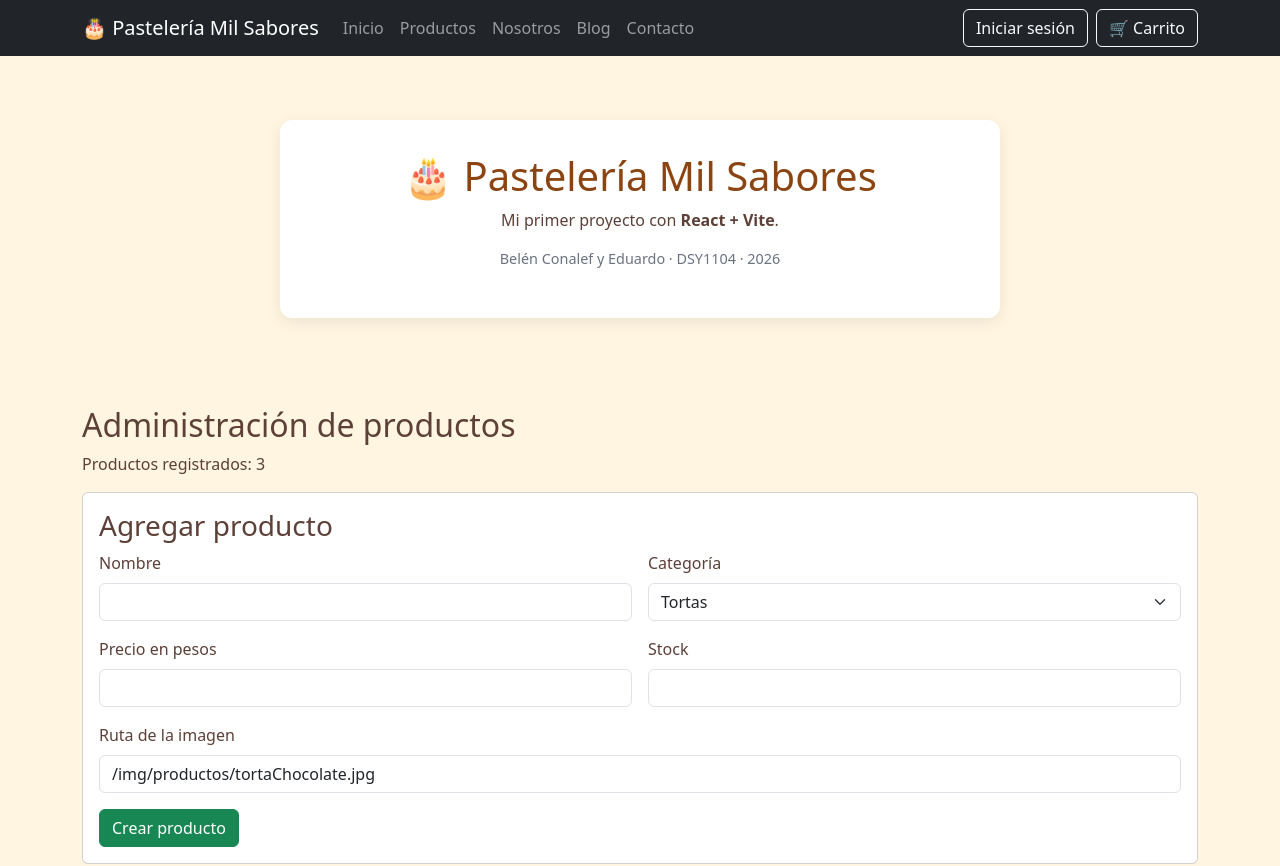
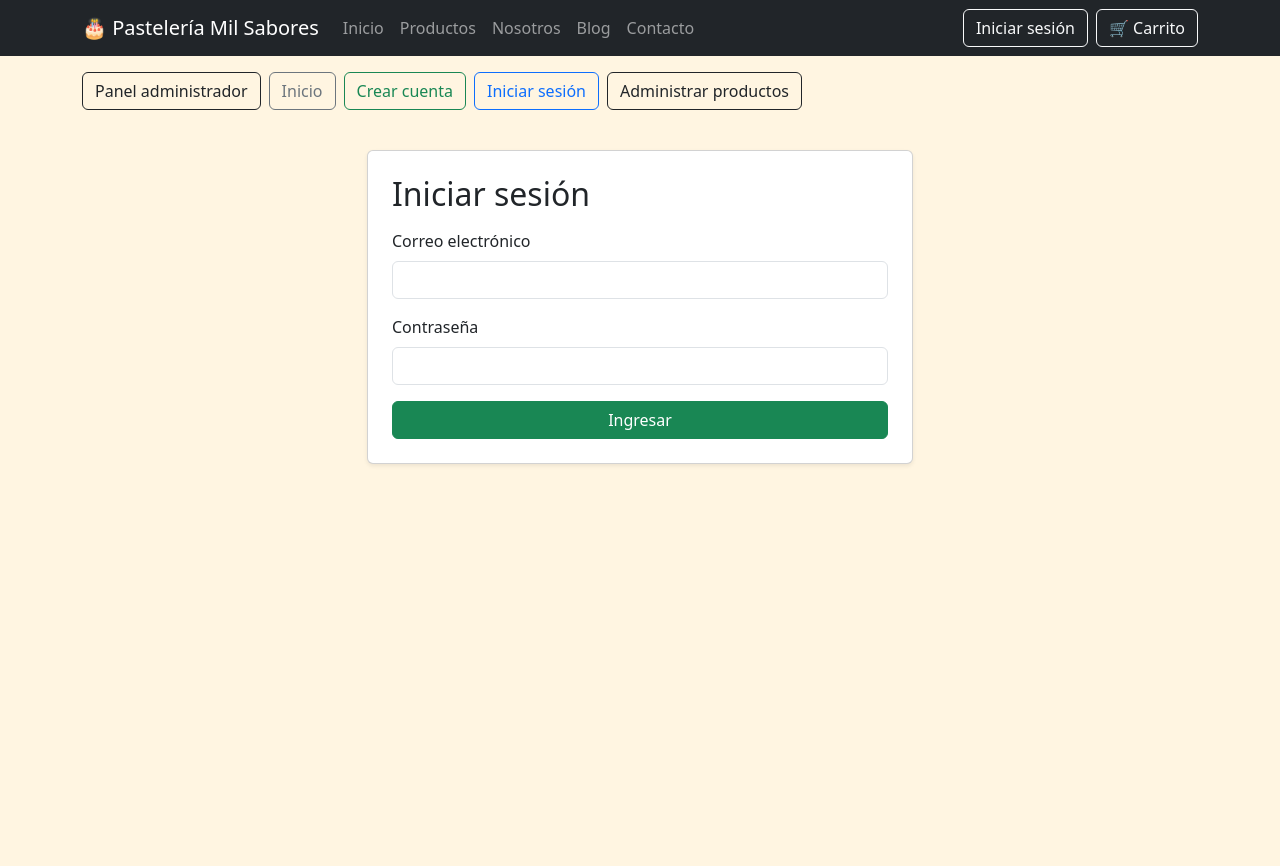
Before and after one commit to Belenxdk/Pasteleria, a React (Vite) app in the folder tienda-react/: page /login in a window 1280 px wide. Shown: the top 866 px of the page. After the commit the page ends 800 px from the top, so only its background shows below. Built offline with nearby package versions, Linux system fonts and the light colour scheme.

Commit message:
Agregue  login, rutas protegidas y panel simple de administrador

```diff
--- a/tienda-react/src/App.jsx
+++ b/tienda-react/src/App.jsx
@@ -1,27 +1,103 @@
-import Encabezado from './components/Encabezado.jsx'
-import ProductosAdmin from './pages/admin/ProductosAdmin.jsx'
+import {
+  BrowserRouter,
+  Routes,
+  Route,
+  Link,
+} from "react-router-dom";
+
+import Encabezado from "./components/Encabezado.jsx";
+import ProductosAdmin from "./pages/admin/ProductosAdmin.jsx";
+import RutaAdmin from "./pages/admin/RutaAdmin.jsx";
+import Registro from "./pages/auth/Registro.jsx";
+import Login from "./pages/auth/Login.jsx";
+import Dashboard from "./pages/admin/Dashboard.jsx";
 
 function App() {
-  const tienda = 'Pastelería Mil Sabores'
-  const equipo = 'Belén Conalef y Eduardo'
-  const anio = 2026
+  return (
+    <BrowserRouter>
+      <Encabezado />
 
-    return (
-    <>
-      <Encabezado />
+      <nav
+        className="container d-flex flex-wrap gap-2 py-3"
+        aria-label="Navegación de acceso"
+
+      >
+
+        <Link to="/admin" className="btn btn-outline-dark">
+          Panel administrador
+        </Link>
+
+        <Link to="/" className="btn btn-outline-secondary">
+          Inicio
+        </Link>
+
+        <Link to="/registro" className="btn btn-outline-success">
+          Crear cuenta
+        </Link>
+
+        <Link to="/login" className="btn btn-outline-primary">
+          Iniciar sesión
+        </Link>
+
+        <Link
+          to="/admin/productos"
+          className="btn btn-outline-dark"
+        >
+          Administrar productos
+        </Link>
+      </nav>
+
+      <Routes>
+        <Route
+          path="/"
+          element={
             <main className="contenedor">
-        <h1>🎂 {tienda}</h1>
+              <h1>🎂 Pastelería Mil Sabores</h1>
               <p>
                 Mi primer proyecto con <strong>React + Vite</strong>.
               </p>
               <p className="pie">
-          {equipo} · DSY1104 · {anio}
+                Belén Conalef y Eduardo · DSY1104 · 2026
               </p>
             </main>
+          }
+        />
 
+        <Route path="/registro" element={<Registro />} />
+
+        <Route path="/login" element={<Login />} />
+
+        <Route
+          path="/admin"
+          element={
+            <RutaAdmin>
+              <Dashboard />
+            </RutaAdmin>
+          }
+        />
+
+        <Route
+          path="/admin/productos"
+          element={
+            <RutaAdmin>
               <ProductosAdmin />
-    </>
-  )
+            </RutaAdmin>
+          }
+        />
+
+
+        <Route
+          path="*"
+          element={
+            <div className="container py-4">
+              <h2>Página no encontrada</h2>
+              <Link to="/">Volver al inicio</Link>
+            </div>
+          }
+        />
+      </Routes>
+    </BrowserRouter>
+  );
 }
 
-export default App
+export default App;
--- /dev/null
+++ b/tienda-react/src/data/auth.js
@@ -0,0 +1,41 @@
+import { listarUsuarios } from "./usuarios.js";
+
+const CLAVE_SESION = "milsabores_sesion";
+
+export function iniciarSesion(email, password) {
+  const correo = email.trim().toLowerCase();
+
+  if (!correo || !password) {
+    throw new Error("Completa el correo y la contraseña.");
+  }
+
+  const usuario = listarUsuarios().find(
+    (usuario) =>
+      usuario.email === correo && usuario.password === password
+  );
+
+  if (!usuario) {
+    throw new Error("Correo o contraseña incorrectos.");
+  }
+
+  // Guardamos solo los datos necesarios, sin la contraseña.
+  const sesion = {
+    id: usuario.id,
+    nombre: usuario.nombre,
+    email: usuario.email,
+    rol: usuario.rol,
+  };
+
+  sessionStorage.setItem(CLAVE_SESION, JSON.stringify(sesion));
+
+  return sesion;
+}
+
+export function obtenerSesion() {
+  const guardada = sessionStorage.getItem(CLAVE_SESION);
+  return guardada ? JSON.parse(guardada) : null;
+}
+
+export function cerrarSesion() {
+  sessionStorage.removeItem(CLAVE_SESION);
+}
--- a/tienda-react/src/data/usuarios.js
+++ b/tienda-react/src/data/usuarios.js
@@ -114,10 +114,36 @@ export function registrarUsuario(datos) {
   guardarUsuarios(usuarios);
 
   // Devuelve los datos públicos, sin la contraseña.
+   // Devuelve los datos públicos, sin la contraseña.
   return {
     id: nuevoUsuario.id,
     nombre: nuevoUsuario.nombre,
     email: nuevoUsuario.email,
     rol: nuevoUsuario.rol,
   };
+} // Aquí termina registrarUsuario.
+
+export function inicializarAdminDemo() {
+  const usuarios = listarUsuarios();
+  const emailAdmin = "admin@milsabores.test";
+
+  const existe = usuarios.some(
+    (usuario) => usuario.email === emailAdmin
+  );
+
+  if (existe) return;
+
+  const administrador = {
+    id: "admin-demo",
+    run: "",
+    nombre: "Administrador",
+    apellidos: "Demo",
+    email: emailAdmin,
+    direccion: "Cuenta de demostración",
+    password: "Admin123",
+    rol: "admin",
+  };
+
+  usuarios.push(administrador);
+  guardarUsuarios(usuarios);
 }
--- a/tienda-react/src/main.jsx
+++ b/tienda-react/src/main.jsx
@@ -3,7 +3,10 @@ import {createRoot} from "react-dom/client";
 import 'bootstrap/dist/css/bootstrap.min.css';
 import './index.css';
 import App from "./App.jsx";
+import { inicializarAdminDemo } from "./data/usuarios.js";
 
+
+inicializarAdminDemo();
 createRoot(document.getElementById("root")).render(
   <StrictMode>
     <App/>
--- /dev/null
+++ b/tienda-react/src/pages/admin/Dashboard.jsx
@@ -0,0 +1,59 @@
+import { Link } from "react-router-dom";
+import { listarProductos } from "../../data/productos.js";
+import { listarUsuarios } from "../../data/usuarios.js";
+import { obtenerSesion } from "../../data/auth.js";
+
+function Dashboard() {
+  const productos = listarProductos();
+  const usuarios = listarUsuarios();
+  const sesion = obtenerSesion();
+
+  const productosSinStock = productos.filter(
+    (producto) => producto.stock === 0
+  ).length;
+
+  return (
+    <section className="container py-4">
+      <h2>Panel de administración</h2>
+      <p>Bienvenido, {sesion?.nombre}.</p>
+
+      <div className="row g-3 mb-4">
+        <div className="col-12 col-md-4">
+          <div className="card h-100 shadow-sm">
+            <div className="card-body">
+              <h3 className="h5">Productos registrados</h3>
+              <p className="display-6 mb-0">{productos.length}</p>
+            </div>
+          </div>
+        </div>
+
+        <div className="col-12 col-md-4">
+          <div className="card h-100 shadow-sm">
+            <div className="card-body">
+              <h3 className="h5">Usuarios registrados</h3>
+              <p className="display-6 mb-0">{usuarios.length}</p>
+              <small className="text-muted">
+                Incluye la cuenta administradora.
+              </small>
+            </div>
+          </div>
+        </div>
+
+        <div className="col-12 col-md-4">
+          <div className="card h-100 shadow-sm">
+            <div className="card-body">
+              <h3 className="h5">Productos sin stock</h3>
+              <p className="display-6 mb-0">{productosSinStock}</p>
+            </div>
+          </div>
+        </div>
+      </div>
+
+      <Link to="/admin/productos" className="btn btn-success">
+        Administrar productos
+      </Link>
+    </section>
+  );
+}
+
+export default Dashboard;
--- /dev/null
+++ b/tienda-react/src/pages/admin/RutaAdmin.jsx
@@ -0,0 +1,24 @@
+import { Navigate } from "react-router-dom";
+import { obtenerSesion } from "../../data/auth.js";
+
+function RutaAdmin({ children }) {
+  const sesion = obtenerSesion();
+
+  if (!sesion) {
+    return <Navigate to="/login" replace />;
+  }
+
+  if (sesion.rol !== "admin") {
+    return (
+      <div className="container py-4">
+        <div className="alert alert-danger" role="alert">
+          Tu cuenta no tiene permisos de administrador.
+        </div>
+      </div>
+    );
+  }
+
+  return children;
+}
+
+export default RutaAdmin;
--- /dev/null
+++ b/tienda-react/src/pages/auth/Login.jsx
@@ -0,0 +1,138 @@
+import { useState } from "react";
+import {
+  iniciarSesion,
+  obtenerSesion,
+  cerrarSesion,
+} from "../../data/auth.js";
+
+function Login() {
+  const [email, setEmail] = useState("");
+  const [password, setPassword] = useState("");
+  const [error, setError] = useState("");
+  const [sesion, setSesion] = useState(() => obtenerSesion());
+
+  function manejarLogin(evento) {
+    evento.preventDefault();
+    setError("");
+
+    try {
+      const usuario = iniciarSesion(email, password);
+      setSesion(usuario);
+      setEmail("");
+      setPassword("");
+    } catch (error) {
+      setError(error.message);
+    }
+  }
+
+  function manejarCerrarSesion() {
+    cerrarSesion();
+    setSesion(null);
+    setError("");
+    setPassword("");
+  }
+
+  return (
+    <section className="container py-4">
+      <div className="row justify-content-center">
+        <div className="col-12 col-md-8 col-lg-6">
+          <div className="card shadow-sm">
+            <div className="card-body p-4">
+              {sesion ? (
+                <>
+                  <h2>Hola, {sesion.nombre}</h2>
+
+                  <div className="alert alert-success" role="status">
+                    Has iniciado sesión correctamente.
+                  </div>
+
+                  <p>
+                    <strong>Correo:</strong> {sesion.email}
+                  </p>
+
+                  <p>
+                    <strong>Rol:</strong> {sesion.rol}
+                  </p>
+
+                  <button
+                    type="button"
+                    className="btn btn-outline-danger"
+                    onClick={manejarCerrarSesion}
+                  >
+                    Cerrar sesión
+                  </button>
+                </>
+              ) : (
+                <>
+                  <h2 className="mb-3">Iniciar sesión</h2>
+
+                  {error && (
+                    <div className="alert alert-danger" role="alert">
+                      {error}
+                    </div>
+                  )}
+
+                  <form onSubmit={manejarLogin}>
+                    <div className="mb-3">
+                      <label
+                        htmlFor="login-email"
+                        className="form-label"
+                      >
+                        Correo electrónico
+                      </label>
+
+                      <input
+                        id="login-email"
+                        type="email"
+                        className="form-control"
+                        value={email}
+                        onChange={(e) => {
+                          setEmail(e.target.value);
+                          setError("");
+                        }}
+                        autoComplete="username"
+                        maxLength={100}
+                        required
+                      />
+                    </div>
+
+                    <div className="mb-3">
+                      <label
+                        htmlFor="login-password"
+                        className="form-label"
+                      >
+                        Contraseña
+                      </label>
+
+                      <input
+                        id="login-password"
+                        type="password"
+                        className="form-control"
+                        value={password}
+                        onChange={(e) => {
+                          setPassword(e.target.value);
+                          setError("");
+                        }}
+                        autoComplete="current-password"
+                        required
+                      />
+                    </div>
+
+                    <button
+                      type="submit"
+                      className="btn btn-success w-100"
+                    >
+                      Ingresar
+                    </button>
+                  </form>
+                </>
+              )}
+            </div>
+          </div>
+        </div>
+      </div>
+    </section>
+  );
+}
+
+export default Login;
```
Lines whose indentation alone changed are shown as unchanged.
